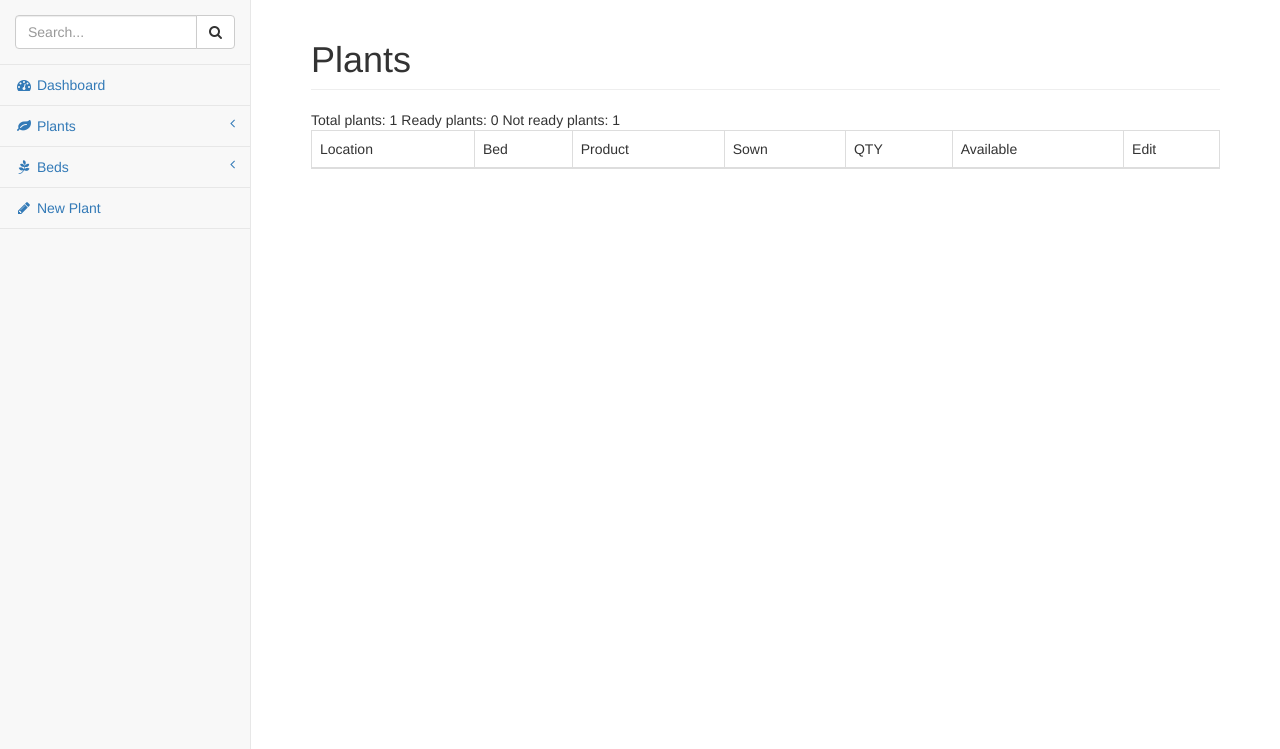
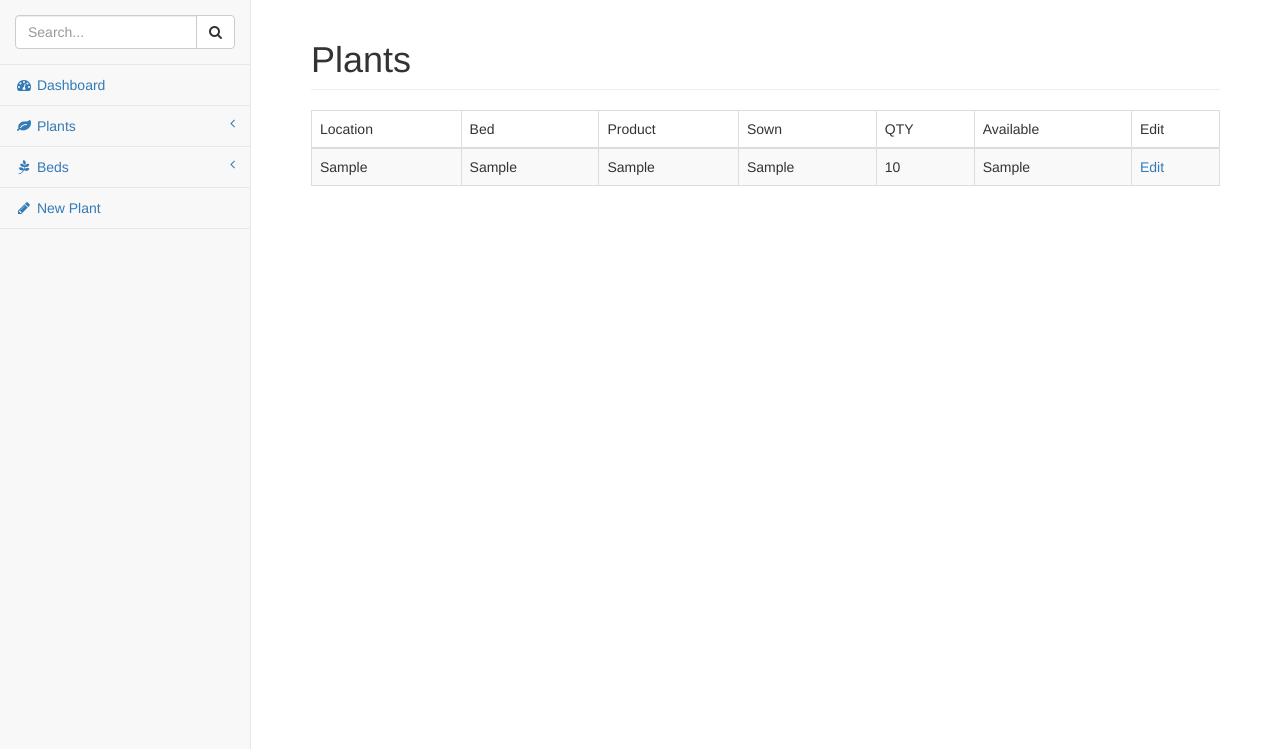
Before and after one commit to MightySCollins/Wildflower_Turf, a PHP site: page /plants in a window 1280 px wide. Shown: the part 51-800 px from the top of the page. Run offline with PHP 8.4, Linux system fonts and the light colour scheme; the visitor is signed in with stand-in values (Sample User, id 1); tables that the repository leaves empty or names only in its code hold one stand-in row (values such as "Sample post").

Commit message:
Fixed plant page

```diff
--- a/pages/plants.php
+++ b/pages/plants.php
@@ -3,38 +3,18 @@
         <div class="col-lg-12">
             <h1 class="page-header">Plants</h1>
             <?php
-            $db_connection = new mysqli(DB_HOST, DB_USER, DB_PASS, DB_NAME);
-            if (!$db_connection->set_charset("utf8")) {
-                $errors[] = $db_connection->error;
+            $con = mysqli_connect(DB_HOST, DB_USER, DB_PASS, DB_NAME);
+            if (mysqli_connect_errno() && $_SESSION['admin']) {
+                echo "Failed to connect to MySQL: " . mysqli_connect_error();
             }
-            $connect = mysql_connect(DB_HOST, DB_USER, DB_PASS);
-            if (!$connect) {
-                die(mysql_error());
-            }
-            mysql_select_db(DB_NAME);
-            if (isset($_GET['bid'])){$results = mysql_query("SELECT * FROM plants WHERE bed = '".$_GET['bid']."'");}
-            elseif (empty($_GET['view'])) $results = mysql_query("SELECT * FROM plants");
-            elseif ($_GET['view'] === 'ready') $results = mysql_query("SELECT * FROM plants WHERE available = 'Now' ");
-            elseif ($_GET['view'] === 'not_ready') $results = mysql_query("SELECT * FROM plants WHERE available <> 'Now' ");
 
-            if (mysql_fetch_array($results) <> 0) {
-                $sql = "SELECT id
-                        FROM plants;";
-                $plants = $db_connection->query($sql);
+            if (isset($_GET['bid'])) $sql = "SELECT * FROM plants WHERE bed = '" . $_GET['bid'] . "'";
+            elseif (empty($_GET['view'])) $sql = "SELECT * FROM plants";
+            elseif ($_GET['view'] === 'ready') $sql = "SELECT * FROM plants WHERE available = 'Now'";
+            elseif ($_GET['view'] === 'not_ready') $sql = "SELECT * FROM plants WHERE available <> 'Now'";
 
-                $total_plants = $plants->num_rows;
-                echo "Total plants: ". $total_plants."    ";
-
-                $sql = "SELECT id
-                        FROM plants
-                        WHERE available='Now';";
-                $plants = $db_connection->query($sql);
-
-                $ready_plants = $plants->num_rows;
-                echo "Ready plants: ".$ready_plants."    ";
-                $not_ready_plants = $total_plants - $ready_plants;
-                echo "Not ready plants: ".$not_ready_plants;
-
+            $result = mysqli_query($con, $sql);
+            if (mysqli_num_rows($result)) {
                 echo "
             <table class=\"table table-bordered table-hover table-striped\">
                 <thead>
@@ -49,7 +29,7 @@
                 </tr>
                 </thead>
                 <tbody> ";
-                while ($row = mysql_fetch_array($results)) {
+                while ($row = mysqli_fetch_array($result)) {
                     echo '<tr>
                         <td>' . $row['location'] . '</td>
                         <td>' . $row['bed'] . '</td>
@@ -59,10 +39,11 @@
                         <td>' . $row['available'] . '</td>
                         <td><a href="edit.php?id=' . $row['id'] . '">Edit</a></td>
                     </tr>';
+
                 }
-            } else {
-                echo '<div class=\'alert alert-warning\'>No plants found</div>';
-            }
+            } else echo '<div class=\'alert alert-warning\'>No plants found</div>';
+
+            mysqli_close($con);
             ?>
             </tbody>
             </table>
```
